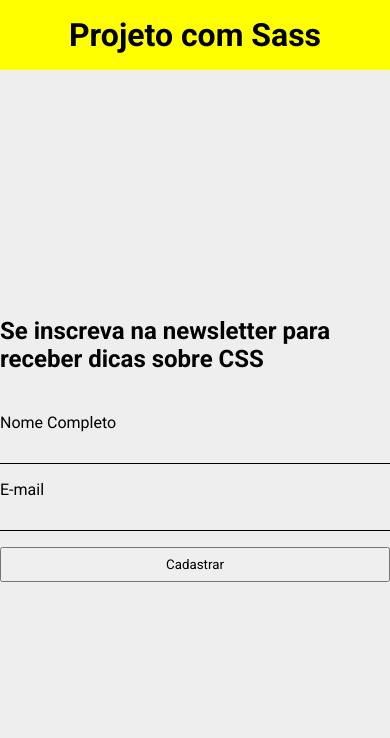
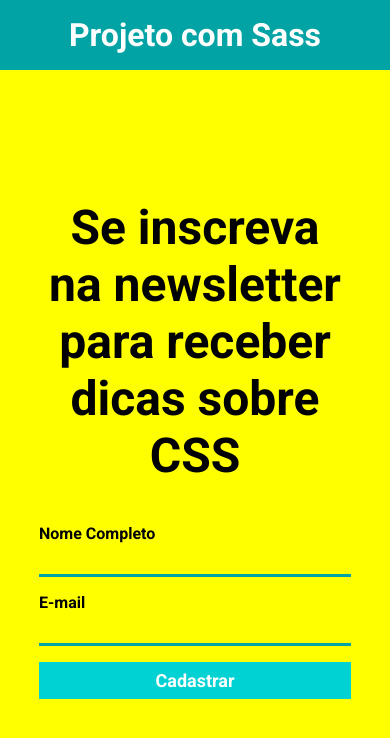
Before and after one commit to senagab/sass-ebac, a website: page index.html in a window 390 px wide. Drawn offline with Linux system fonts and the light colour scheme.

Commit message:
feat: estilização do form, estilização responsivo mobile, função math, função lighten, função darken, função pixel para em

```diff
--- a/src/config/reset.scss
+++ b/src/config/reset.scss
@@ -1,4 +1,4 @@
-@use '../variaveis';
+@use 'variaveis';
 
 *{
     box-sizing: border-box;
--- /dev/null
+++ b/src/config/variaveis.scss
@@ -0,0 +1,11 @@
+// Fontes
+$fontePrincipal: 'Roboto', sans-serif;
+
+// Esquema de Cores
+$corFundo: #c8d6e5;
+$corPrincipal: #01a3a4;
+$corSecundaria: #00d2d3;
+
+// Breakpoints
+$mobile: 767px;
+$tablet: 1023px;
--- a/src/main.scss
+++ b/src/main.scss
@@ -1,10 +1,18 @@
 @use 'config/reset';
+@use 'config/variaveis';
+@use 'sass:math';
 
-@mixin elementoForm() {
+@mixin elementoForm($margin: 16px) {
     padding: 8px;
     display: block;
     width: 100%;
-    margin-bottom: 16px;
+    margin-bottom: $margin;
+}
+
+// Função para calcular Em
+@function pixelParaEm($alvoEmPixel, $contextoEmPixel: 16px) {
+    // $alvoEmPixel / $contextoEmPixel
+    @return math.div($alvoEmPixel, $contextoEmPixel)+em;
 }
 
 body {
@@ -19,8 +27,9 @@ body {
 
 header {
     padding: 16px 0;
-    background-color: yellow;
+    background-color: variaveis.$corPrincipal;
     text-align: center;
+    color: #fff;
 }
 
 .form-container {
@@ -29,21 +38,61 @@ header {
     flex-direction: column;
     align-items: center;
     justify-content: center;
+    max-width: 760px;
+
+    h2 {
+        font-size: pixelParaEm(48px); //font-size do body 16px
+        text-align: center;
+    }
 
     form {
         width: 100%;
         max-width: 480px;
         margin-top: 40px;
 
+        label {
+            font-weight: bold;
+            cursor: pointer
+        }
+
         input {
             @include elementoForm();
             background-color: transparent;
             border: none;
-            border-bottom: 1px solid #000;
+            border-bottom: 3px solid variaveis.$corPrincipal;
         }
 
         button {
             @include elementoForm();
+            background-color: variaveis.$corSecundaria;
+            border: none;
+            cursor: pointer;
+            font-size: 18px;
+            font-weight: bold;
+            color: #fff;
+
+            &:hover { //e comercial para referenciar o proprio seletor (no caso, button)
+                background-color: lighten(variaveis.$corSecundaria, 3%);
+            }
         }
     }
 }
+
+@media screen and (max-width: variaveis.$mobile) {
+    body {
+        background-color: yellow;
+    }
+
+    // medida alvo / medida atual do contexto
+    // medida alvo / 16px (font-size da tag body)
+    // se no layout utilizamos 32px e a medida atual do contexto
+    // 32px / 16px = 2em
+
+
+}
+
+@media screen and (max-width: variaveis.$tablet) {
+    .container {
+        max-width: 80%;
+    }
+}
--- a/src/variaveis.scss
+++ /dev/null
@@ -1 +0,0 @@
-$fontePrincipal: 'Roboto', sans-serif;
```
Also changed, not shown: build/main.css, 1 other file.
